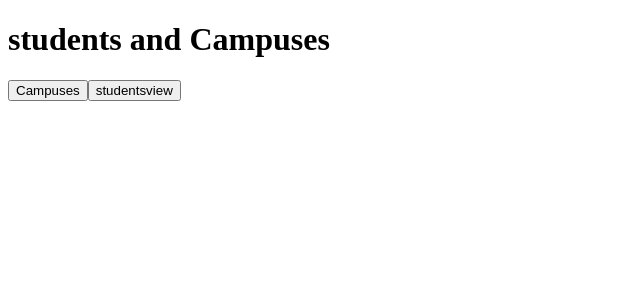
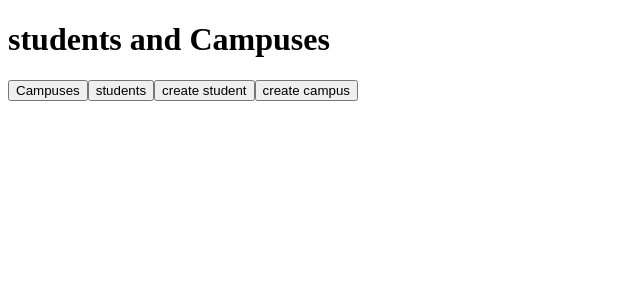
Before and after one commit to Alshohatee/ttp-crud-frontend, a React (Create React App) app: page / in a window 1280 px wide. Shown: the top 300 px of the page, without its empty margins (0-640 px from the left). Built offline with nearby package versions, Linux system fonts and the light colour scheme.

Commit message:
fix some errors and add the two linking to students view and campuses view

```diff
--- a/src/App.js
+++ b/src/App.js
@@ -3,6 +3,8 @@ import { BrowserRouter, Routes, Route } from "react-router-dom";
 import Home from './compoents/Home'
 import CampusesView from './compoents/CampusesView'
 import StudentsView from './compoents/StudentsView'
+import CreateStudent from './compoents/CreateStudent'
+import CreateCampus from './compoents/CreateCampus'
 // import Home from './compoents/Home'
 function App() {
   return (
@@ -11,6 +13,8 @@ function App() {
         <Route exact path="/" element={<Home />} />
         <Route exact path="/campusesview" element={<CampusesView />} />
         <Route exact path="/studentsview" element={<StudentsView />} />
+        <Route exact path="/createstudent" element={<CreateStudent />} />
+        <Route exact path="/createcampus" element={<CreateCampus />} />
 
     </Routes>
 </BrowserRouter>
--- a/src/compoents/Home.js
+++ b/src/compoents/Home.js
@@ -11,10 +11,19 @@ export default function Home( props ) {
                  <button>Campuses </button>
             </Link>
             <Link to="/studentsview">
-                 <button>studentsview </button>
+                 <button>students  </button>
             </Link>
 
 
+            {/* just for now */}
+
+            <Link to="/createstudent">
+                 <button>create student </button>
+            </Link>
+
+            <Link to="/createcampus">
+                 <button>create campus </button>
+            </Link>
         </div>
     )
 }
--- a/src/compoents/StudentsView.js
+++ b/src/compoents/StudentsView.js
@@ -3,15 +3,13 @@
 
 
 // - [ ] Write a component to display a list of all students (just their names).
-export default function StudentsView(  ) {
+export default function StudentsView( props ) {
     // use hooks to store students list from pros
     // pass the info from  students array to student compoent
 
 
     return (
         <div>
-
-
             <h1>students</h1>
 
         </div>
```
